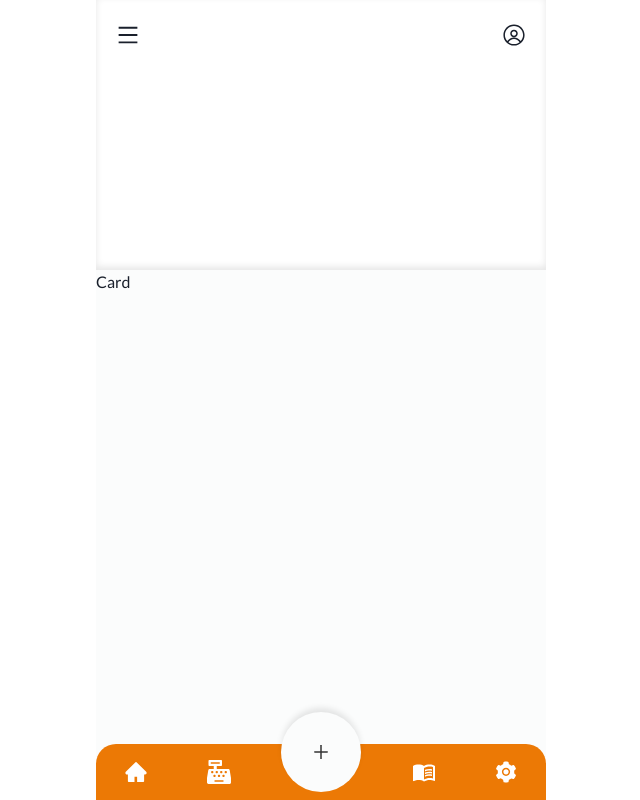
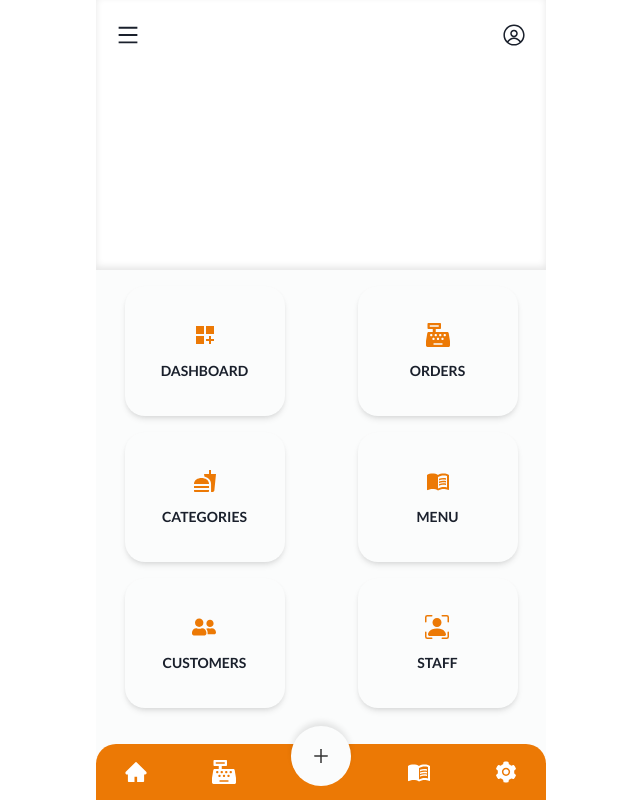
Before and after one commit to Taimoorkhan1122/restaurantPOS, a Next.js app: page / in a window 1280 px wide. Shown: the whole page, without its empty margins (319-959 px from the left). Built offline with nearby package versions, Linux system fonts and the light colour scheme.

Commit message:
home items added

```diff
--- a/components/Card.tsx
+++ b/components/Card.tsx
@@ -1,8 +1,22 @@
+import { Card } from "@chakra-ui/react";
+import { FC, ReactNode } from "react";
 
-const CardContainer = () => {
-  return (
-    <div>Card</div>
-  )
-}
+const CardContainer: FC<{ children: ReactNode }> = ({ children }) => {
+    return (
+        <Card
+            shadow="cardShadow"
+            align="center"
+            w="160px"
+            h="130px"
+            borderRadius={20}
+            bg="brand.white"
+            _hover={{
+                boxShadow: "var(--chakra-shadows-cardInnerShadow)"
+            }}
+        >
+            {children}
+        </Card>
+    );
+};
 
-export default CardContainer
+export default CardContainer;
--- /dev/null
+++ b/components/Home.tsx
@@ -0,0 +1,66 @@
+import { Box, CardBody, Container, Flex, Grid, GridItem, Heading, Icon } from "@chakra-ui/react";
+
+import { MdDashboardCustomize } from "react-icons/md";
+import { FaCashRegister, FaUserFriends } from "react-icons/fa";
+import { MdFastfood } from "react-icons/md";
+import { MdMenuBook } from "react-icons/md";
+import {BsPersonBoundingBox } from 'react-icons/bs'
+
+import CardContainer from "./Card";
+
+const HomeView = () => {
+    const homeButtons = [
+        { name: "dashboard", icon: MdDashboardCustomize },
+        { name: "orders", icon: FaCashRegister },
+        { name: "categories", icon: MdFastfood },
+        { name: "menu", icon: MdMenuBook },
+        { name: "customers", icon: FaUserFriends },
+        { name: "staff", icon: BsPersonBoundingBox },
+    ];
+    return (
+        <Box>
+            {/* header section */}
+            <Container
+                shadow="innerShadow"
+                display="flex"
+                width="full"
+                height="270px"
+                bg="white"
+            ></Container>
+
+            {/* menu section */}
+
+            <Grid
+                h="full"
+                templateRows={`repeat(${Math.ceil(homeButtons.length / 2)}, 1fr)`}
+                templateColumns="repeat(2, 1fr)"
+                justifyItems="center"
+                gap={4}
+                my="1rem"
+            >
+                {homeButtons.map((button) => (
+                    <GridItem key={`button_${button.name}`} rowSpan={1} colSpan={1}>
+                        <CardContainer>
+                            <CardBody
+                                display="flex"
+                                flexDir="column"
+                                justifyContent="center"
+                                alignItems="center"
+                                gridGap="16px"
+                            >
+                                <Icon boxSize="24px" color="brand.main" as={button.icon} />
+                                <Box>
+                                    <Heading size="xs" textTransform="uppercase">
+                                        {button.name}
+                                    </Heading>
+                                </Box>
+                            </CardBody>
+                        </CardContainer>
+                    </GridItem>
+                ))}
+            </Grid>
+        </Box>
+    );
+};
+
+export default HomeView;
--- a/components/Layout.tsx
+++ b/components/Layout.tsx
@@ -17,7 +17,15 @@ const Layout: FC<{ children: ReactNode }> = ({ children }) => {
             >
                 <Header />
             </Box>
-            <Box marginBottom="10px" height="calc(100vh - 56px)" overflowY="auto">{children}</Box>
+            <Box
+            paddingBottom="20px"
+                width="100vw"
+                maxWidth="450px"
+                height="calc(100% - 56px)"
+                overflowY="auto"
+            >
+                {children}
+            </Box>
             <Box
                 position="absolute"
                 left="0"
--- a/components/MobileNav.tsx
+++ b/components/MobileNav.tsx
@@ -4,27 +4,36 @@ import { MdMenuBook } from "react-icons/md";
 import { FaCashRegister } from "react-icons/fa";
 
 const MobileNav = () => (
-    <Flex
-        as="nav"
-        mx="20px"
-        color="white"
-        width="full"
-        justifyContent="space-between"
-    >
+    <Flex as="nav" mx="20px" color="white" width="full" justifyContent="space-between">
         <Box>
-            <IconButton aria-label="Home" icon={<AiFillHome size="24px" />} color="white" variant="ghost" />
+            <IconButton
+                aria-label="Home"
+                icon={<AiFillHome size="24px" />}
+                color="white"
+                variant="ghost"
+            />
         </Box>
         <Box>
             <IconButton
                 aria-label="Orders"
-                icon={<FaCashRegister  size="24px" />}
+                icon={<FaCashRegister size="24px" />}
                 color="white"
                 variant="ghost"
             />
         </Box>
 
         {/* create button */}
-        <Box mt="-40px" bg="brand.white" shadow="boxShadow" borderRadius="100px" padding="20px">
+        <Box
+            mt="-26px"
+            display="flex"
+            h="60px"
+            w="60px"
+            justifyContent="center"
+            alignItems="center"
+            bg="brand.white"
+            shadow="boxShadow"
+            borderRadius="100px"
+        >
             <IconButton
                 aria-label="Create"
                 icon={<AiOutlinePlus size="20px" />}
@@ -36,7 +45,12 @@ const MobileNav = () => (
         </Box>
 
         <Box>
-            <IconButton aria-label="Menu" icon={<MdMenuBook size="24px" />} color="white" variant="ghost" />
+            <IconButton
+                aria-label="Menu"
+                icon={<MdMenuBook size="24px" />}
+                color="white"
+                variant="ghost"
+            />
         </Box>
         <Box>
             <IconButton
--- a/pages/_app.tsx
+++ b/pages/_app.tsx
@@ -37,6 +37,8 @@ const baseTheme = {
     shadows : {
         innerShadow: `0px -3px 7px 0px rgba(0, 0, 0, 0.1) inset;`,
         boxShadow: `0px -5px 6px -1px rgba(0, 0, 0, 0.1);`,
+        cardShadow: `0px 2px 4px -1px rgba(0, 0, 0, 0.06), 0px 4px 6px -1px rgba(0, 0, 0, 0.1);`,
+        cardInnerShadow: `0px -2px 4px -1px rgb(0 0 0 / 6%) inset, 0px 6px 6px -1px rgb(0 0 0 / 10%) inset`
     }
 };
 
--- a/pages/index.tsx
+++ b/pages/index.tsx
@@ -1,13 +1,14 @@
 import Head from "next/head";
-import { Text, Heading, Box, Container } from "@chakra-ui/react";
+import {  Heading, Box, Container, CardBody, Icon } from "@chakra-ui/react";
 import Layout from "../components/Layout";
 
 import "@fontsource/lato/300.css";
 import "@fontsource/lato/400.css";
 import "@fontsource/lato/700.css";
 import "@fontsource/lato/900.css";
-import Card from "../components/Card";
 import CardContainer from "../components/Card";
+import { MdDashboardCustomize } from "react-icons/md";
+import HomeView from "../components/Home";
 
 export default function Home() {
     return (
@@ -21,16 +22,7 @@ export default function Home() {
             <main>
                 {/* top container */}
                 <Layout>
-                    <Box width="100vw" maxWidth="450px" height="full">
-                        <Container
-                            shadow="innerShadow"
-                            display="flex"
-                            width="full"
-                            height="270px"
-                            bg="white"
-                        ></Container>
-                        <CardContainer />
-                    </Box>
+                        <HomeView />
                 </Layout>
             </main>
         </>
```
Also changed, not shown: 1 other file (tests, documents, lock files or other folders).
